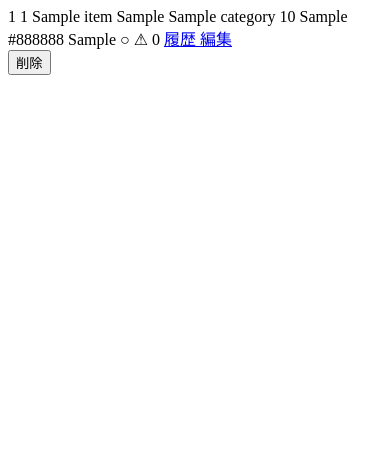
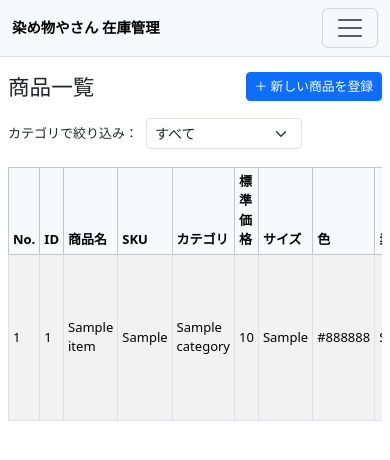
Before and after one commit to 0218ta0313-art/cloth_stock_app, a Flask app: page /items in a window 390 px wide. Shown: the top 460 px of the page. Run offline with Flask 3, Linux system fonts and the light colour scheme; the visitor is signed in with stand-in values (Sample User, id 1); tables that the repository leaves empty hold one stand-in row (values such as "Sample post").

Commit message:
Fix item_list layout for smartphone

```diff
--- a/templates/item_list.html
+++ b/templates/item_list.html
@@ -1,7 +1,67 @@
+{% extends "base.html" %}
+
+{% block title %}商品一覧 - 在庫管理アプリ{% endblock %}
+
+{% block content %}
+<div class="d-flex justify-content-between align-items-center mb-3">
+    <h2 class="h4 mb-0">商品一覧</h2>
+    <a href="{{ url_for('add_item') }}" class="btn btn-sm btn-primary">
+        ＋ 新しい商品を登録
+    </a>
+</div>
+
+<form method="get" action="{{ url_for('item_list') }}" class="row g-2 align-items-center mb-3">
+    <div class="col-auto">
+        <label for="categoryFilter" class="col-form-label">カテゴリで絞り込み：</label>
+    </div>
+    <div class="col-auto">
+        <select id="categoryFilter" name="category_id"
+                class="form-select form-select-sm"
+                onchange="this.form.submit()">
+            <option value="">すべて</option>
+            {% for cat in categories %}
+                <option value="{{ cat.category_id }}"
+                    {% if selected_category_id == cat.category_id %}selected{% endif %}>
+                    {{ cat.name }}
+                </option>
+            {% endfor %}
+        </select>
+    </div>
+    <noscript>
+        <div class="col-auto">
+            <button type="submit" class="btn btn-sm btn-outline-secondary">絞り込む</button>
+        </div>
+    </noscript>
+</form>
+
+<div class="table-responsive">
+    <table class="table table-bordered table-striped table-hover table-sm align-middle">
+        <thead class="table-light">
+            <tr>
+                <th scope="col">No.</th>
+                <th scope="col">ID</th>
+                <th scope="col">商品名</th>
+                <th scope="col">SKU</th>
+                <th scope="col">カテゴリ</th>
+                <th scope="col">標準価格</th>
+                <th scope="col">サイズ</th>
+                <th scope="col">色</th>
+                <th scope="col">素材</th>
+                <th scope="col">有効</th>
+                <th scope="col">在庫数</th>
+                <th scope="col">操作</th>
+            </tr>
+        </thead>
+
         <tbody>
         {% for item in items %}
 
-            <tr class="{% if item.stock_quantity is not none and item.stock_quantity <= low_stock_threshold %}low-stock-row{% endif %}">
+            {% set is_low_stock =
+                (item.stock_quantity is not none)
+                and (item.stock_quantity <= low_stock_threshold)
+            %}
+
+            <tr class="{% if is_low_stock %}low-stock-row{% endif %}">
                 <!-- No. -->
                 <td>{{ loop.index }}</td>
                 <!-- ID -->
@@ -20,8 +80,8 @@
                 <td>{{ "○" if item.is_active == 1 else "×" }}</td>
 
                 <!-- 在庫数（アラート付き） -->
-                <td class="{% if item.stock_quantity is not none and item.stock_quantity <= low_stock_threshold %}low-stock-cell{% endif %}">
-                    {% if item.stock_quantity is not none and item.stock_quantity <= low_stock_threshold %}⚠ {% endif %}
+                <td class="{% if is_low_stock %}low-stock-cell{% endif %}">
+                    {% if is_low_stock %}⚠ {% endif %}
                     {{ item.stock_quantity }}
                 </td>
 
@@ -56,3 +116,6 @@
             </tr>
         {% endfor %}
         </tbody>
+    </table>
+</div>
+{% endblock %}
```
